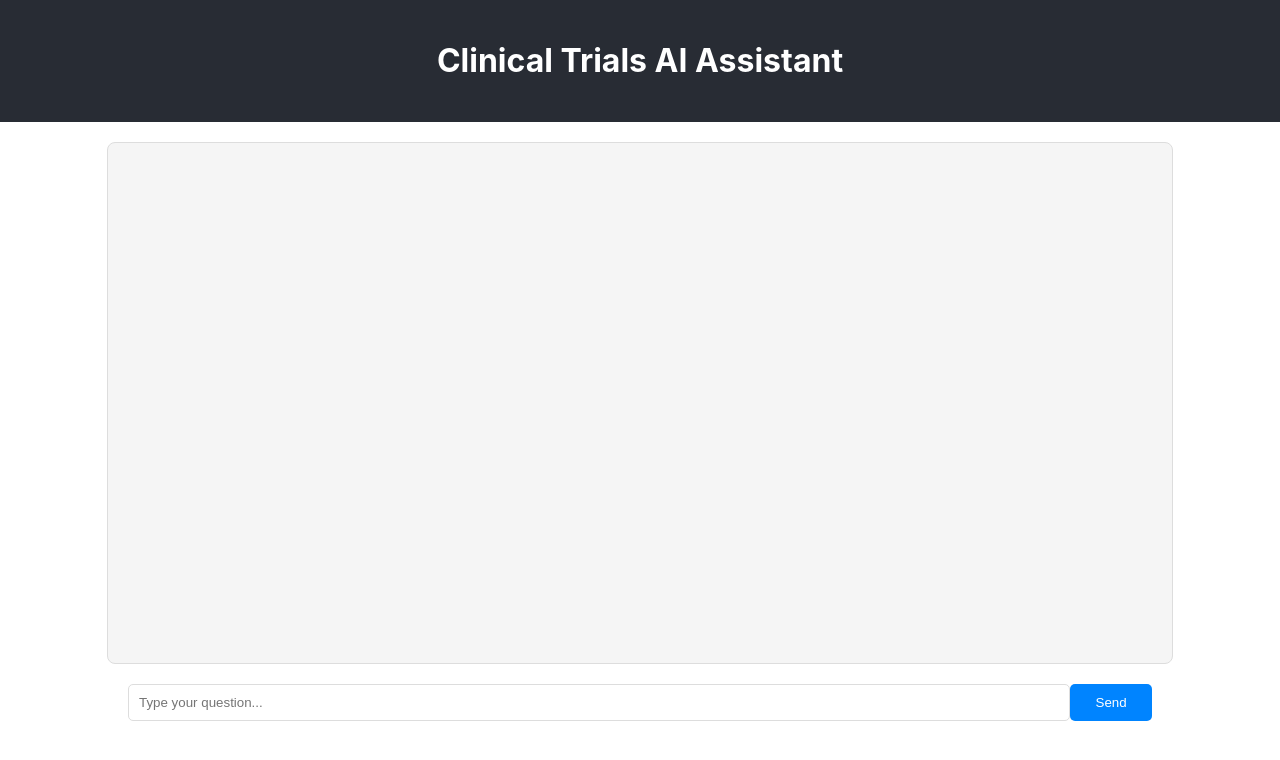
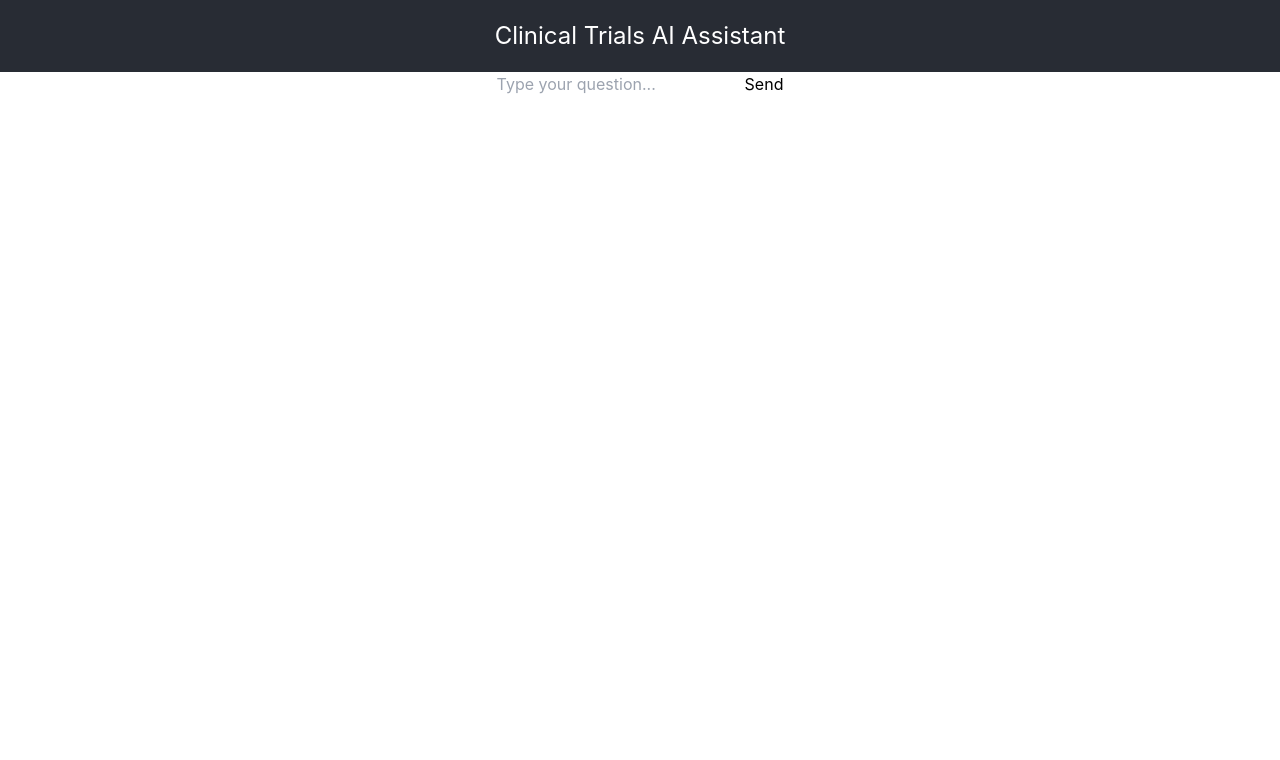
Before and after one commit to sanjana098/ai-hack, a React (Create React App) app in the folder frontend/: page / in a window 1280 px wide. Shown: the top 760 px of the page. Built offline with nearby package versions, Linux system fonts and the light colour scheme.

Commit message:
Added tailwindcss to dependency

```diff
--- a/frontend/package.json
+++ b/frontend/package.json
@@ -34,5 +34,10 @@
       "last 1 firefox version",
       "last 1 safari version"
     ]
+  },
+  "devDependencies": {
+    "autoprefixer": "^10.4.14",
+    "postcss": "^8.4.24",
+    "tailwindcss": "^3.3.2"
   }
 }
--- a/frontend/src/App.js
+++ b/frontend/src/App.js
@@ -10,7 +10,13 @@ const App = () => {
 
     if (currentMessage.trim().length === 0) return;
 
-    // API Call to OpenAI would go here.
+    // API Call to API endpoint would go here.
+    fetch("http://127.0.0.1:5000/api/response", {
+    method: "POST",
+    headers: {
+      'Content-Type': 'application/json'
+    },
+    body: JSON.stringify(currentMessage)}).then(response => response.json()).then(data => console.log(data))
 
     const newMessage = {
       id: messages.length,
@@ -24,12 +30,12 @@ const App = () => {
   };
 
   return (
-    <div className="App">
+    <div className="App h-screen">
       <header className="App-header">
-        <h1>Clinical Trials AI Assistant</h1>
+        <h1 class="text-2xl">Clinical Trials AI Assistant</h1>
       </header>
       <main className="App-main">
-        <div className="Chat-box">
+        {/* <div className="Chat-box">
           {messages.map((message) => (
             <div key={message.id} className={message.user}>
               <p>{message.text}</p>
@@ -44,7 +50,19 @@ const App = () => {
             placeholder="Type your question..."
           />
           <button type="submit">Send</button>
-        </form>
+        </form> */}
+        <div className="chat-box">
+          <form className="chat-input" onSubmit={sendMessage}>
+            <input
+
+              type="text"
+              value={currentMessage}
+              onChange={(event) => setCurrentMessage(event.target.value)}
+              placeholder="Type your question..."
+            />
+            <button type="submit">Send</button>
+          </form>
+        </div>
       </main>
     </div>
   );
--- a/frontend/src/index.css
+++ b/frontend/src/index.css
@@ -1,3 +1,7 @@
+@tailwind base;
+@tailwind components;
+@tailwind utilities;
+
 body {
   margin: 0;
   font-family: -apple-system, BlinkMacSystemFont, 'Segoe UI', 'Roboto', 'Oxygen',
```
Also changed, not shown: 1 other file (tests, documents, lock files or other folders).
